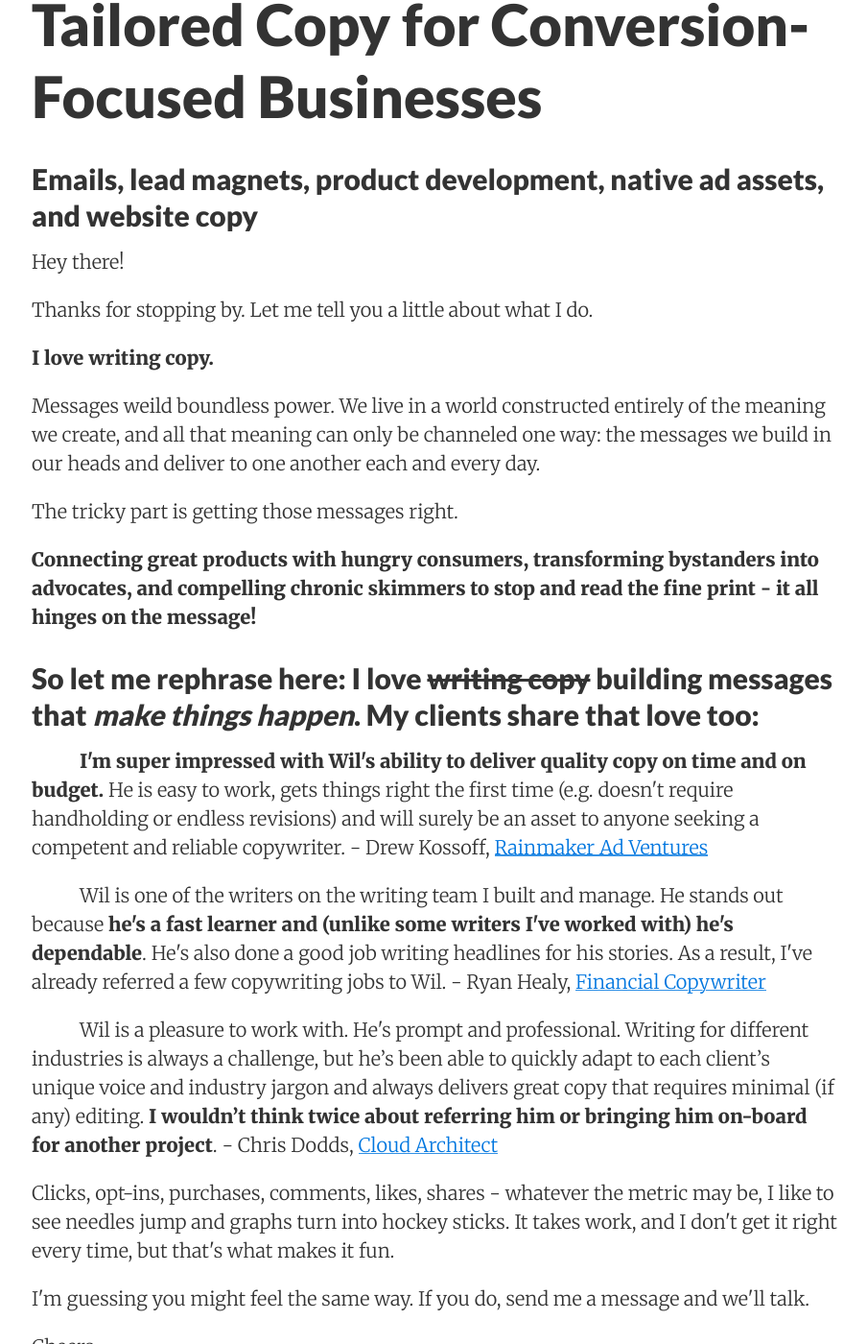
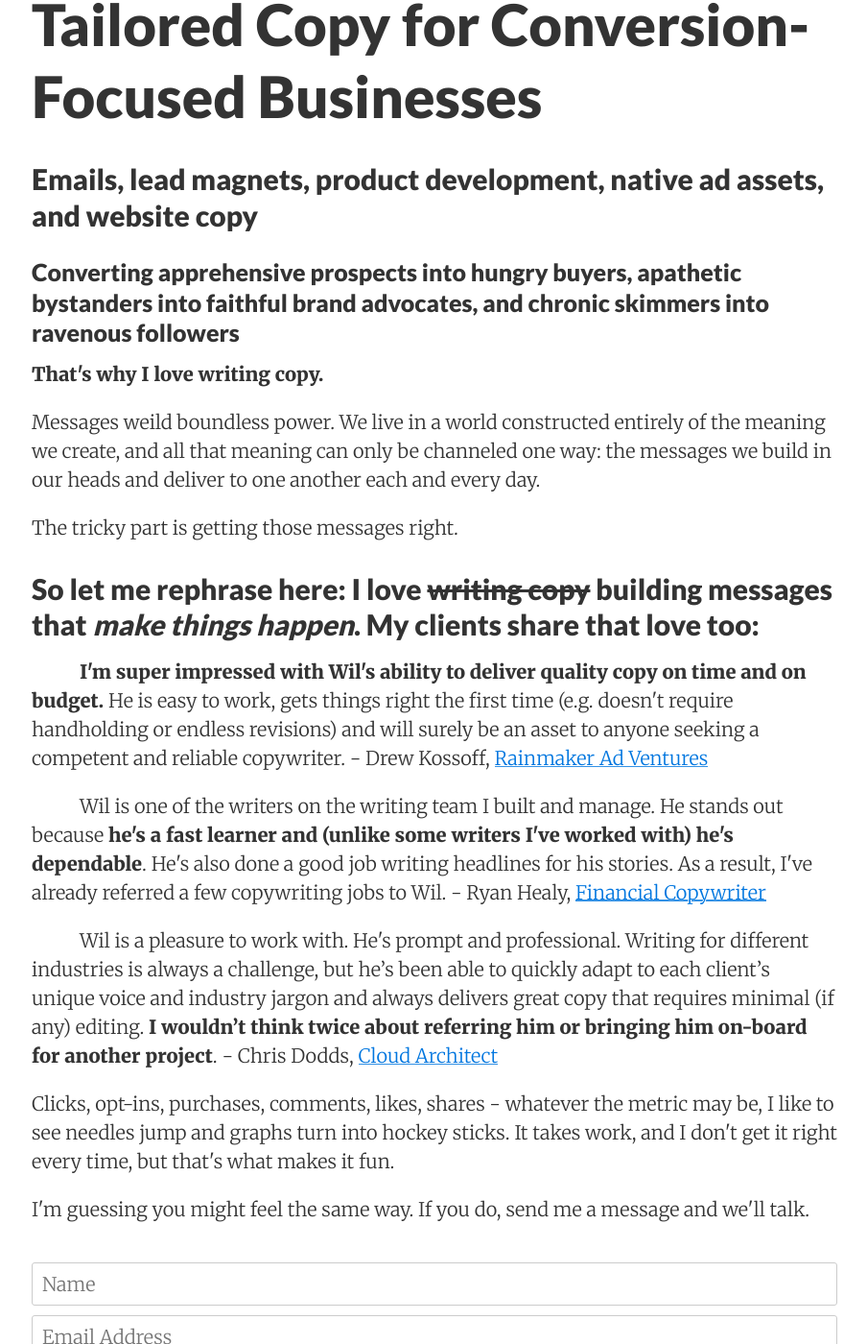
Before and after one commit to WilCleaveland/wilcleaveland.github.io, a Jekyll site: the page built from index.html, in a window 1280 px wide and 1400 px high, scrolled down 229 px. Shown: the whole window at 96% size, without its empty margins (187-1091 px from the left). Built offline with Jekyll 4.4.1, drawn with Linux system fonts in a browser that asks for light colours; nearby versions of some CDN libraries; the list of posts is cut into pages by our own code.

Commit message:
reworking homepage

```diff
--- a/index.html
+++ b/index.html
@@ -4,17 +4,13 @@ layout: page
 <h1>Tailored Copy for Conversion-Focused Businesses</h1>
 <h2>Emails, lead magnets, product development, native ad assets, and website copy</h2>
 
-<p>Hey there!</p>
+<h3>Converting apprehensive prospects into hungry buyers, apathetic bystanders into faithful brand advocates, and chronic skimmers into ravenous followers</h3>
 
-<p>Thanks for stopping by. Let me tell you a little about what I do.</p>
-
-<p><strong>I love writing copy.</strong></p>
+<p><strong>That's why I love writing copy.</strong></p>
 
 <p>Messages weild boundless power. We live in a world constructed entirely of the meaning we create, and all that meaning can only be channeled one way: the messages we build in our heads and deliver to one another each and every day.</p>
 
 <p>The tricky part is getting those messages right.</p>
-
-<strong><p>Connecting great products with hungry consumers, transforming bystanders into advocates, and compelling chronic skimmers to stop and read the fine print - it all hinges on the message!</p></strong>
 
 <h2>So let me rephrase here: I love <strike>writing copy</strike> building messages that <em>make things happen</em>. My clients share that love too:</h2>
 
```
Also changed, not shown: other parts of index.html (+1 -3 lines).
